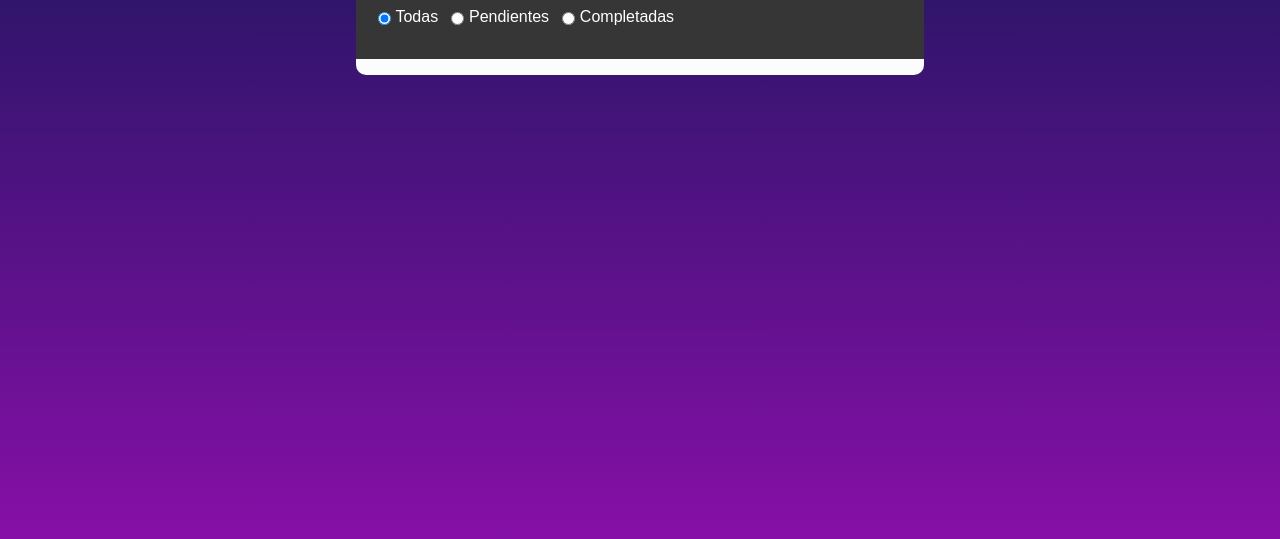
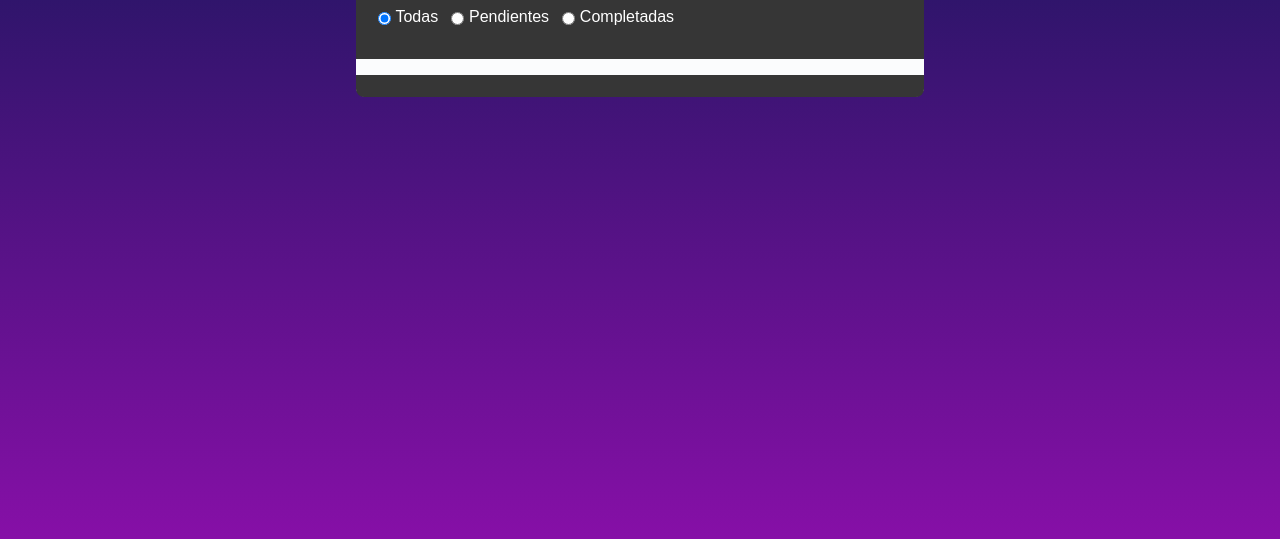
Before and after one commit to AriJusid/TP-TODOLIST-I, a plain HTML site: page index.html in a window 1280 px wide. Shown: the part 225-764 px from the top of the page. Drawn offline with Linux system fonts and the light colour scheme.

Commit message:
Avance diseñoo

```diff
--- a/index.html
+++ b/index.html
@@ -31,7 +31,7 @@
 
        <ul id="list">
         </ul>
-        <p id="flash"></p>
+        <p id="flash" class="flash"></p>
     </form>
 
 
--- a/styles.css
+++ b/styles.css
@@ -147,3 +147,13 @@ form:has(input[value="todas"]:checked) #list li {
   transition-duration: 0.5s;
   transform: rotate(160deg);
 }
+.flash{
+  padding-left: 2%;
+  padding: 2%;
+  color: white;
+  background-color: rgb(54, 54, 54);
+  margin: 0px;
+  border-bottom-left-radius: 8px;
+  border-bottom-right-radius: 8px;
+
+}
```
